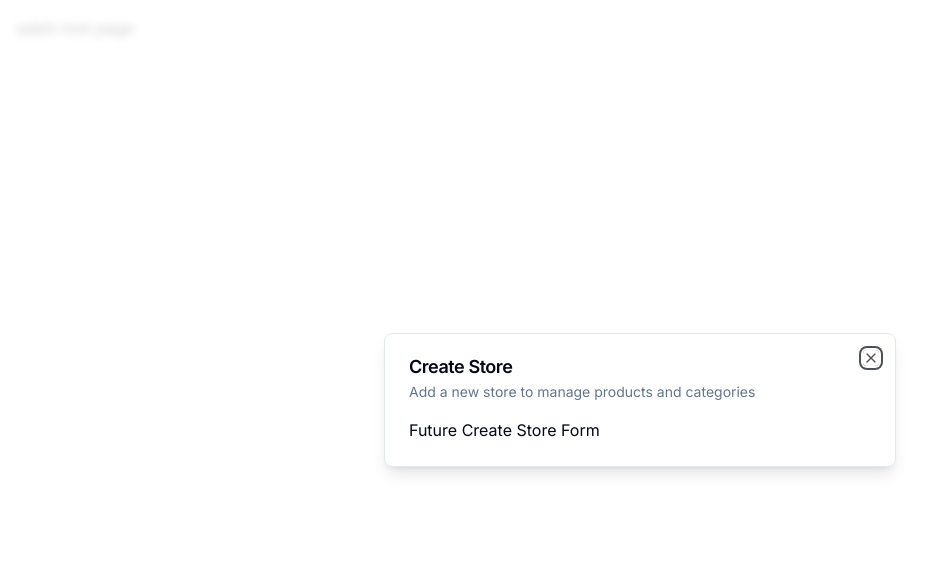
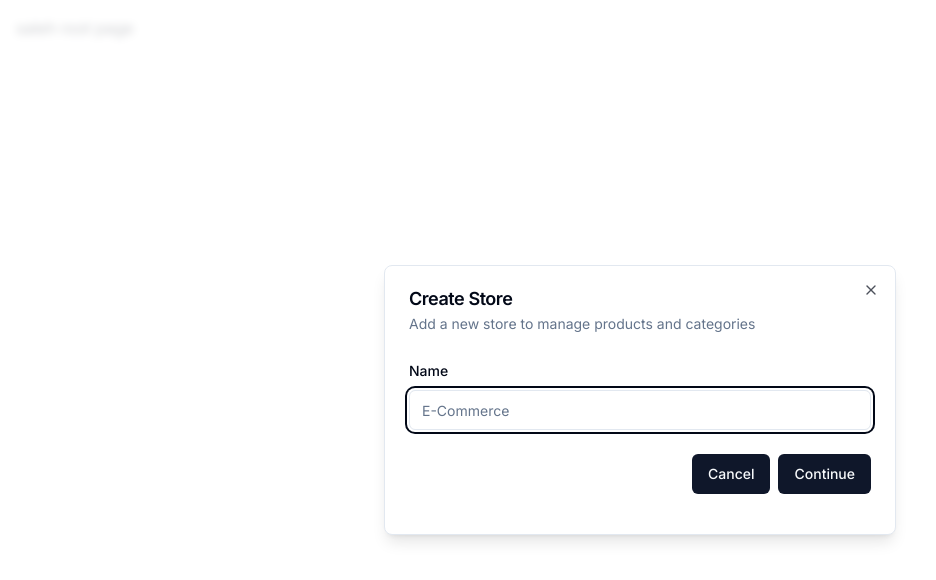
Before and after one commit to ProgSaleh/ecommerce-admin, a Next.js app: page / in a window 1280 px wide. Shown: the top 580 px of the page, without its empty margins (0-936 px from the left). Built offline with nearby package versions, Linux system fonts and the light colour scheme.

Commit message:
add store form

```diff
--- a/components/modals/store-modal.tsx
+++ b/components/modals/store-modal.tsx
@@ -1,10 +1,36 @@
 'use client';
+
+import * as z from 'zod';
+import { useForm } from 'react-hook-form';
+import { zodResolver } from '@hookform/resolvers/zod';
 
 import { useStoreModal } from '@/hooks/use-store-modal';
 import { Modal } from '@/components/ui/modal';
+import {
+  Form,
+  FormField,
+  FormControl,
+  FormItem,
+  FormLabel,
+  FormMessage,
+} from '@/components/ui/form';
+import { Input } from '@/components/ui/input';
+import { Button } from '@/components/ui/button';
+
+const formSchema = z.object({ name: z.string().min(1) });
 
 export const StoreModal = () => {
   const storeModel = useStoreModal();
+
+  const form = useForm<z.infer<typeof formSchema>>({
+    resolver: zodResolver(formSchema),
+    defaultValues: { name: '' },
+  });
+
+  const onSubmit = async (values: z.infer<typeof formSchema>) => {
+    console.log(values);
+    // TODO: create store in backend.
+  };
 
   return (
     <Modal
@@ -13,7 +39,31 @@
       isOpen={storeModel.isOpen}
       onClose={storeModel.onClose}
     >
-      Future Create Store Form
+      <div>
+        <div className="space-4 pb-4 py-2">
+          <Form {...form}>
+            <form onSubmit={form.handleSubmit(onSubmit)}>
+              <FormField
+                control={form.control}
+                name="name"
+                render={({ field }) => (
+                  <FormItem>
+                    <FormLabel>Name</FormLabel>
+                    <FormControl>
+                      <Input placeholder="E-Commerce" {...field} />
+                    </FormControl>
+                    <FormMessage />
+                  </FormItem>
+                )}
+              />
+              <div className="pt-6 space-x-2 flex items-center justify-end w-full">
+                <Button onClick={storeModel.onClose}>Cancel</Button>
+                <Button type="submit">Continue</Button>
+              </div>
+            </form>
+          </Form>
+        </div>
+      </div>
     </Modal>
   );
 };
--- /dev/null
+++ b/components/ui/form.tsx
@@ -0,0 +1,177 @@
+import * as React from 'react';
+import * as LabelPrimitive from '@radix-ui/react-label';
+import { Slot } from '@radix-ui/react-slot';
+import {
+  Controller,
+  ControllerProps,
+  FieldPath,
+  FieldValues,
+  FormProvider,
+  useFormContext,
+} from 'react-hook-form';
+
+import { cn } from '@/lib/utils';
+import { Label } from '@/components/ui/label';
+
+const Form = FormProvider;
+
+type FormFieldContextValue<
+  TFieldValues extends FieldValues = FieldValues,
+  TName extends FieldPath<TFieldValues> = FieldPath<TFieldValues>
+> = {
+  name: TName;
+};
+
+const FormFieldContext = React.createContext<FormFieldContextValue>(
+  {} as FormFieldContextValue
+);
+
+const FormField = <
+  TFieldValues extends FieldValues = FieldValues,
+  TName extends FieldPath<TFieldValues> = FieldPath<TFieldValues>
+>({
+  ...props
+}: ControllerProps<TFieldValues, TName>) => {
+  return (
+    <FormFieldContext.Provider value={{ name: props.name }}>
+      <Controller {...props} />
+    </FormFieldContext.Provider>
+  );
+};
+
+const useFormField = () => {
+  const fieldContext = React.useContext(FormFieldContext);
+  const itemContext = React.useContext(FormItemContext);
+  const { getFieldState, formState } = useFormContext();
+
+  const fieldState = getFieldState(fieldContext.name, formState);
+
+  if (!fieldContext) {
+    throw new Error('useFormField should be used within <FormField>');
+  }
+
+  const { id } = itemContext;
+
+  return {
+    id,
+    name: fieldContext.name,
+    formItemId: `${id}-form-item`,
+    formDescriptionId: `${id}-form-item-description`,
+    formMessageId: `${id}-form-item-message`,
+    ...fieldState,
+  };
+};
+
+type FormItemContextValue = {
+  id: string;
+};
+
+const FormItemContext = React.createContext<FormItemContextValue>(
+  {} as FormItemContextValue
+);
+
+const FormItem = React.forwardRef<
+  HTMLDivElement,
+  React.HTMLAttributes<HTMLDivElement>
+>(({ className, ...props }, ref) => {
+  const id = React.useId();
+
+  return (
+    <FormItemContext.Provider value={{ id }}>
+      <div ref={ref} className={cn('space-y-2', className)} {...props} />
+    </FormItemContext.Provider>
+  );
+});
+FormItem.displayName = 'FormItem';
+
+const FormLabel = React.forwardRef<
+  React.ElementRef<typeof LabelPrimitive.Root>,
+  React.ComponentPropsWithoutRef<typeof LabelPrimitive.Root>
+>(({ className, ...props }, ref) => {
+  const { error, formItemId } = useFormField();
+
+  return (
+    <Label
+      ref={ref}
+      className={cn(error && 'text-destructive', className)}
+      htmlFor={formItemId}
+      {...props}
+    />
+  );
+});
+FormLabel.displayName = 'FormLabel';
+
+const FormControl = React.forwardRef<
+  React.ElementRef<typeof Slot>,
+  React.ComponentPropsWithoutRef<typeof Slot>
+>(({ ...props }, ref) => {
+  const { error, formItemId, formDescriptionId, formMessageId } =
+    useFormField();
+
+  return (
+    <Slot
+      ref={ref}
+      id={formItemId}
+      aria-describedby={
+        !error
+          ? `${formDescriptionId}`
+          : `${formDescriptionId} ${formMessageId}`
+      }
+      aria-invalid={!!error}
+      {...props}
+    />
+  );
+});
+FormControl.displayName = 'FormControl';
+
+const FormDescription = React.forwardRef<
+  HTMLParagraphElement,
+  React.HTMLAttributes<HTMLParagraphElement>
+>(({ className, ...props }, ref) => {
+  const { formDescriptionId } = useFormField();
+
+  return (
+    <p
+      ref={ref}
+      id={formDescriptionId}
+      className={cn('text-sm text-muted-foreground', className)}
+      {...props}
+    />
+  );
+});
+FormDescription.displayName = 'FormDescription';
+
+const FormMessage = React.forwardRef<
+  HTMLParagraphElement,
+  React.HTMLAttributes<HTMLParagraphElement>
+>(({ className, children, ...props }, ref) => {
+  const { error, formMessageId } = useFormField();
+  const body = error ? String(error?.message) : children;
+
+  if (!body) {
+    return null;
+  }
+
+  return (
+    <p
+      ref={ref}
+      id={formMessageId}
+      className={cn('text-sm font-medium text-destructive', className)}
+      {...props}
+    >
+      {body}
+    </p>
+  );
+});
+FormMessage.displayName = 'FormMessage';
+
+export {
+  useFormField,
+  Form,
+  FormItem,
+  FormLabel,
+  FormControl,
+  FormDescription,
+  FormMessage,
+  FormField,
+};
--- /dev/null
+++ b/components/ui/input.tsx
@@ -0,0 +1,25 @@
+import * as React from "react"
+
+import { cn } from "@/lib/utils"
+
+export interface InputProps
+  extends React.InputHTMLAttributes<HTMLInputElement> {}
+
+const Input = React.forwardRef<HTMLInputElement, InputProps>(
+  ({ className, type, ...props }, ref) => {
+    return (
+      <input
+        type={type}
+        className={cn(
+          "flex h-10 w-full rounded-md border border-input bg-background px-3 py-2 text-sm ring-offset-background file:border-0 file:bg-transparent file:text-sm file:font-medium placeholder:text-muted-foreground focus-visible:outline-none focus-visible:ring-2 focus-visible:ring-ring focus-visible:ring-offset-2 disabled:cursor-not-allowed disabled:opacity-50",
+          className
+        )}
+        ref={ref}
+        {...props}
+      />
+    )
+  }
+)
+Input.displayName = "Input"
+
+export { Input }
--- /dev/null
+++ b/components/ui/label.tsx
@@ -0,0 +1,26 @@
+"use client"
+
+import * as React from "react"
+import * as LabelPrimitive from "@radix-ui/react-label"
+import { cva, type VariantProps } from "class-variance-authority"
+
+import { cn } from "@/lib/utils"
+
+const labelVariants = cva(
+  "text-sm font-medium leading-none peer-disabled:cursor-not-allowed peer-disabled:opacity-70"
+)
+
+const Label = React.forwardRef<
+  React.ElementRef<typeof LabelPrimitive.Root>,
+  React.ComponentPropsWithoutRef<typeof LabelPrimitive.Root> &
+    VariantProps<typeof labelVariants>
+>(({ className, ...props }, ref) => (
+  <LabelPrimitive.Root
+    ref={ref}
+    className={cn(labelVariants(), className)}
+    {...props}
+  />
+))
+Label.displayName = LabelPrimitive.Root.displayName
+
+export { Label }
--- a/package.json
+++ b/package.json
@@ -10,14 +10,20 @@
   },
   "dependencies": {
     "@clerk/nextjs": "^4.25.2",
+    "@hookform/resolvers": "^3.3.1",
     "@radix-ui/react-dialog": "^1.0.5",
+    "@radix-ui/react-label": "^2.0.2",
+    "@radix-ui/react-slot": "^1.0.2",
+    "class-variance-authority": "^0.7.0",
     "clsx": "^2.0.0",
     "lucide-react": "^0.284.0",
     "next": "13.5.4",
     "react": "^18",
     "react-dom": "^18",
+    "react-hook-form": "^7.47.0",
     "tailwind-merge": "^1.14.0",
     "tailwindcss-animate": "^1.0.7",
+    "zod": "^3.22.4",
     "zustand": "^4.4.3"
   },
   "devDependencies": {
```
Also changed, not shown: 1 other file (tests, documents, lock files or other folders).
